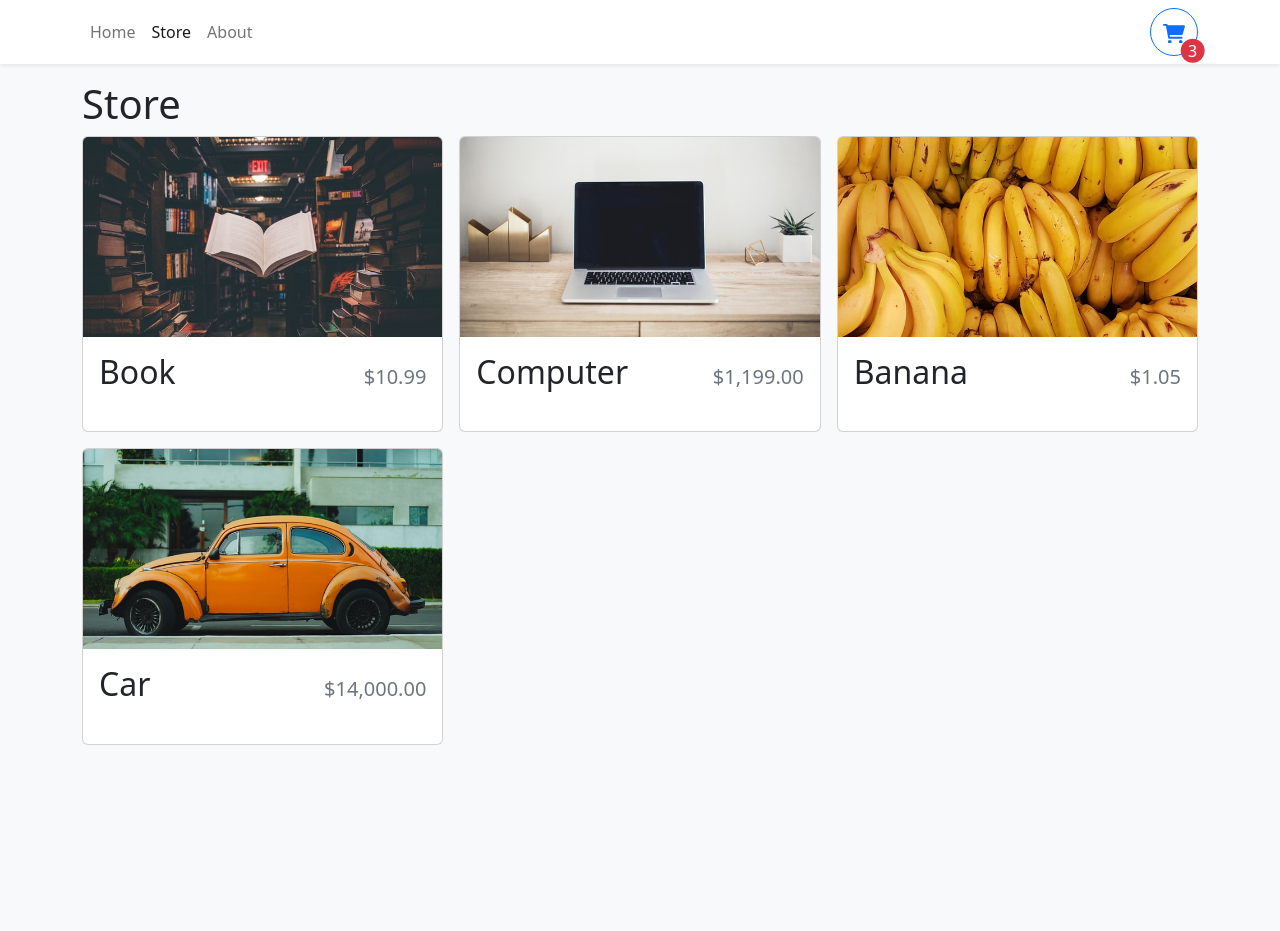
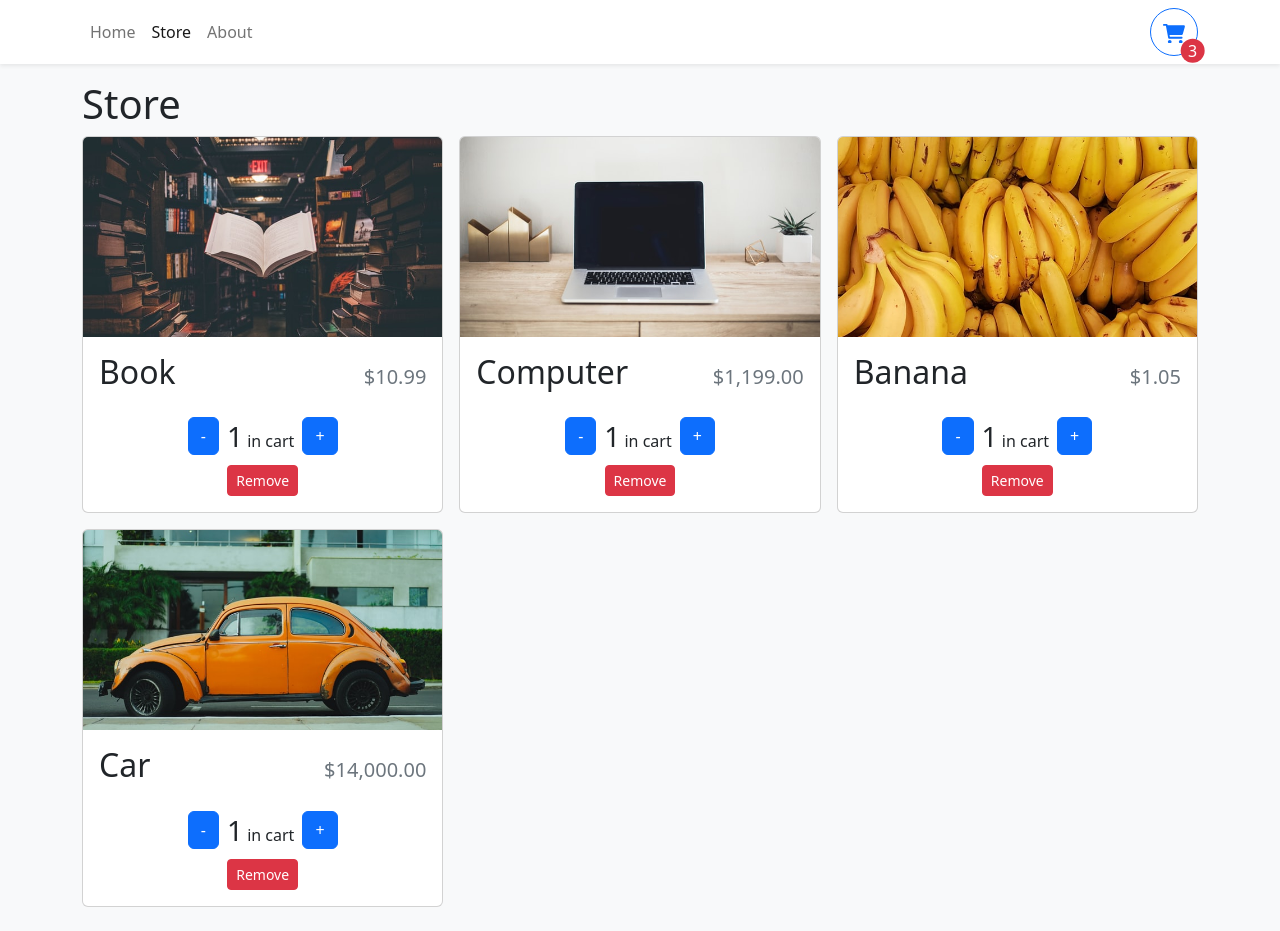
Before and after one commit to cmdcjones/shopping-cart-app, a React (Vite) app: page /store in a window 1280 px wide. Before the commit the page ends 800 px from the top, so only its background shows below. Built offline with nearby package versions, Linux system fonts and the light colour scheme.

Commit message:
update StoreItem UI

```diff
--- a/src/components/StoreItem.tsx
+++ b/src/components/StoreItem.tsx
@@ -1,4 +1,4 @@
-import { Card } from "react-bootstrap"
+import { Button, Card } from "react-bootstrap"
 import { formatCurrency } from '../utilities/formatCurrency'
 
 type StoreItemProps = {
@@ -9,8 +9,10 @@
 }
 
 export function StoreItem({ id, name, price, imgUrl }: StoreItemProps) {
+    const quantity = 1;
+
     return (
-      <Card>
+      <Card className="h-100">
         <Card.Img
           variant="top"
           src={imgUrl}
@@ -28,6 +30,33 @@
             <span className="fs-2">{name}</span>
             <span className="ms-2 text-muted">{formatCurrency(price)}</span>
           </Card.Title>
+          <div className="mt-auto">
+            {quantity === 0 ?
+              <Button className="w-100">
+                + Add to Cart
+              </Button>
+              : <div
+                className="d-flex
+                  align-items-center
+                  flex-column"
+                  style={{ gap: ".5rem"}}
+                >
+                  <div
+                    className="d-flex
+                      align-items-center
+                      justify-content-center"
+                    style={{ gap: ".5rem" }}
+                  >
+                    <Button>-</Button>
+                    <div>
+                      <span className="fs-3">{quantity}</span> in cart
+                    </div>
+                    <Button>+</Button>
+                  </div>
+                  <Button variant="danger" size="sm">Remove</Button>
+                </div>
+            }
+          </div>
         </Card.Body>
       </Card>
     );
```
